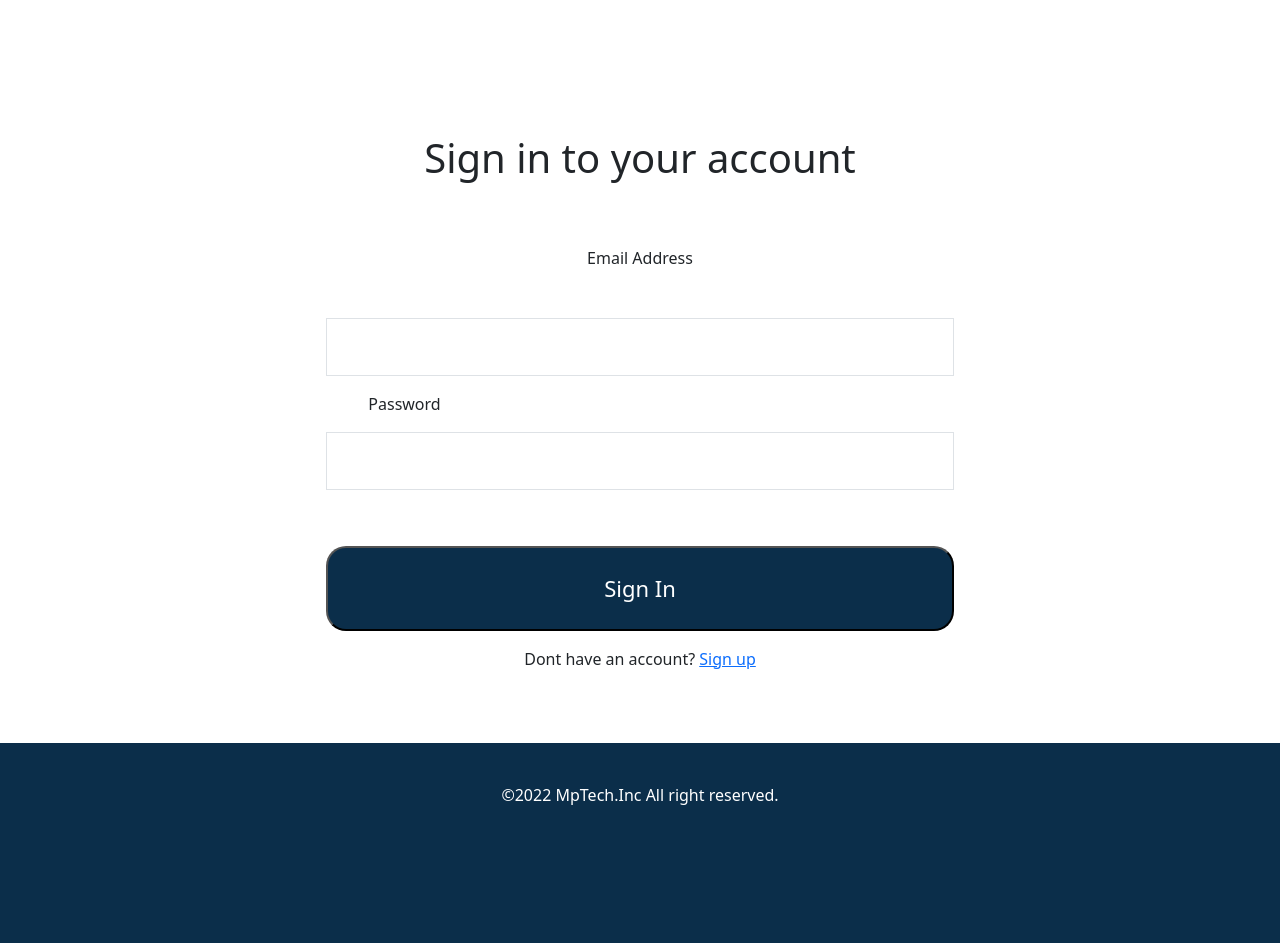
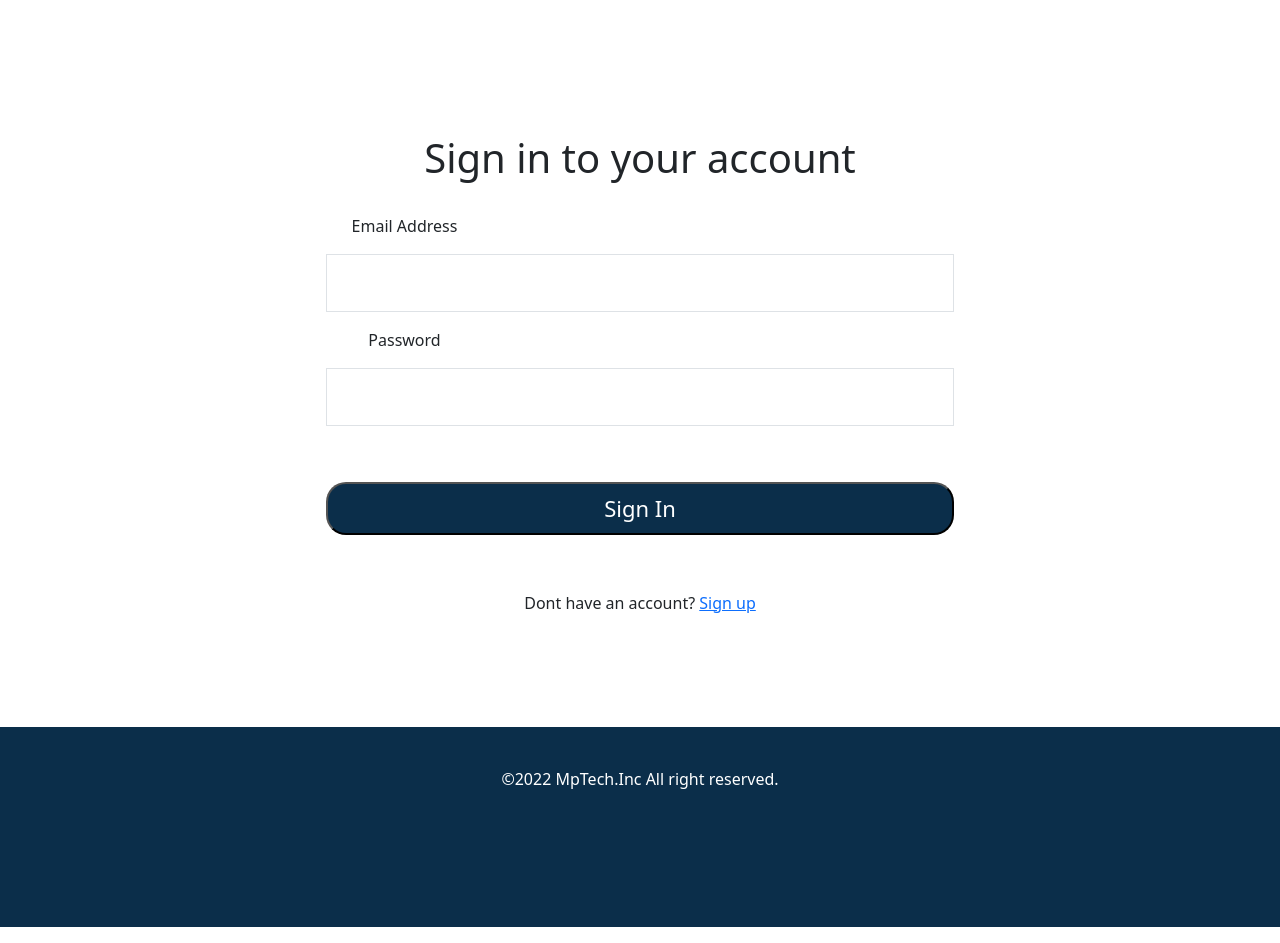
Before and after one commit to whippet83/Stage, a React (Create React App) app in the folder frontend/: page / in a window 1280 px wide. Built offline with nearby package versions, Linux system fonts and the light colour scheme; no server answers.

Commit message:
frontend du Signin.js

```diff
--- a/frontend/src/pages/Signin.js
+++ b/frontend/src/pages/Signin.js
@@ -35,7 +35,7 @@ const Signin = () =>{
                     <div>
                         <form on onSubmit={handleSubmit} className='mx-auto w-50'>
                             <div className='d-flex flex-column py2 text-left'>
-                                <label className='py-5 font-weight-bold w-100 '> Email Address</label>
+                                <label className='py-3 font-weight-bold w-25 '> Email Address</label>
                                 <input onChange={(e) => setEmail(e.target.value)} className='border p-3' type="email"/>
                             </div>
 
@@ -46,12 +46,12 @@ const Signin = () =>{
                             <div className="py-4">
 
                             </div>
-                            <button className='text-center btn-lg button-Info w-95 py-4 my-2 text-white'>
+                            <button className='text-center btn-lg button-Info w-95 py-2 my-2 text-white'>
                                 Sign In
                             </button>
                         </form>
                     </div>
-                    <p className='py-2'>
+                    <p className='py-5'>
                         Dont have an account? <Link to='/Signup' className='ins'>Sign up </Link>
                         <br/>
                         <br/>
```
